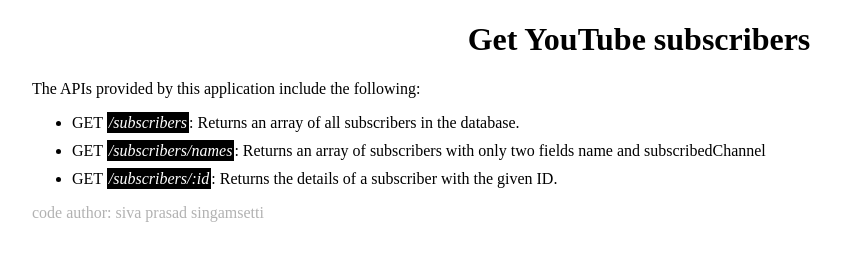
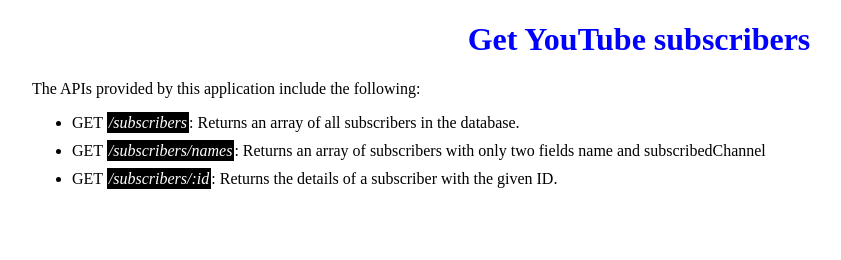
Before and after one commit to riteshgupta92/youtube-subscriber, a website: page src/index.html in a window 1280 px wide. Shown: the whole page, without its empty margins (26-867 px from the left). Drawn offline with Linux system fonts and the light colour scheme.

Commit message:
modify index.html

```diff
--- a/src/index.html
+++ b/src/index.html
@@ -31,7 +31,7 @@
 
 <body>
     <div>
-        <h1>Get YouTube subscribers</h1>
+        <h1 style="color: blue;">Get YouTube subscribers</h1>
         <p>The APIs provided by this application include the following:</p>
         <ul>
             <li>GET <em>/subscribers</em>: Returns an array of all subscribers in the
@@ -40,7 +40,7 @@
                 subscribedChannel</li>
             <li>GET <em>/subscribers/:id</em>: Returns the details of a subscriber with the given ID.</li>
         </ul>
-        <p style="color: #B2B2B2;">code author: siva prasad singamsetti</p>
+
     </div>
 
 </body>
```
